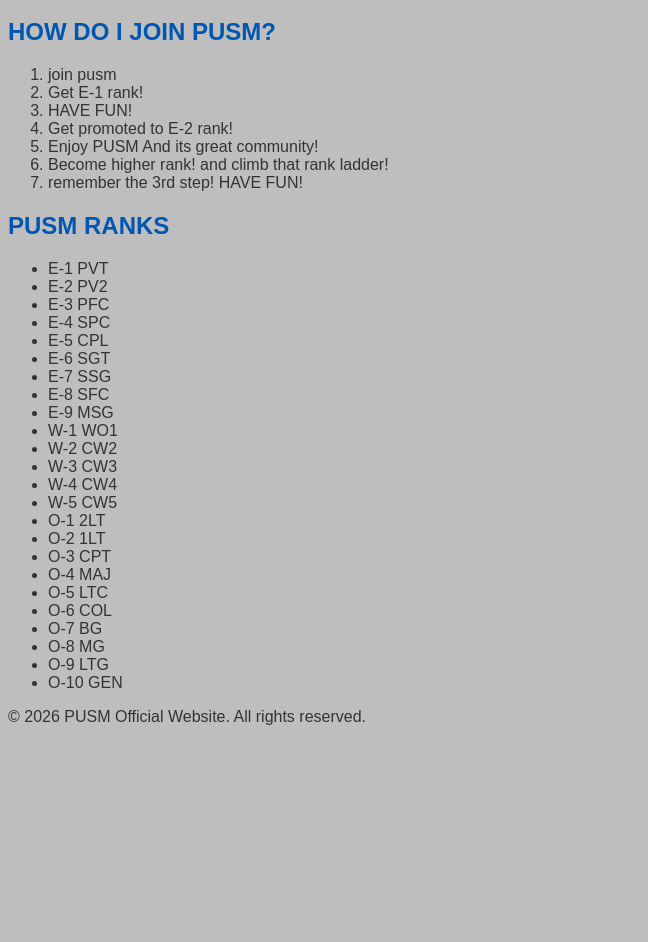
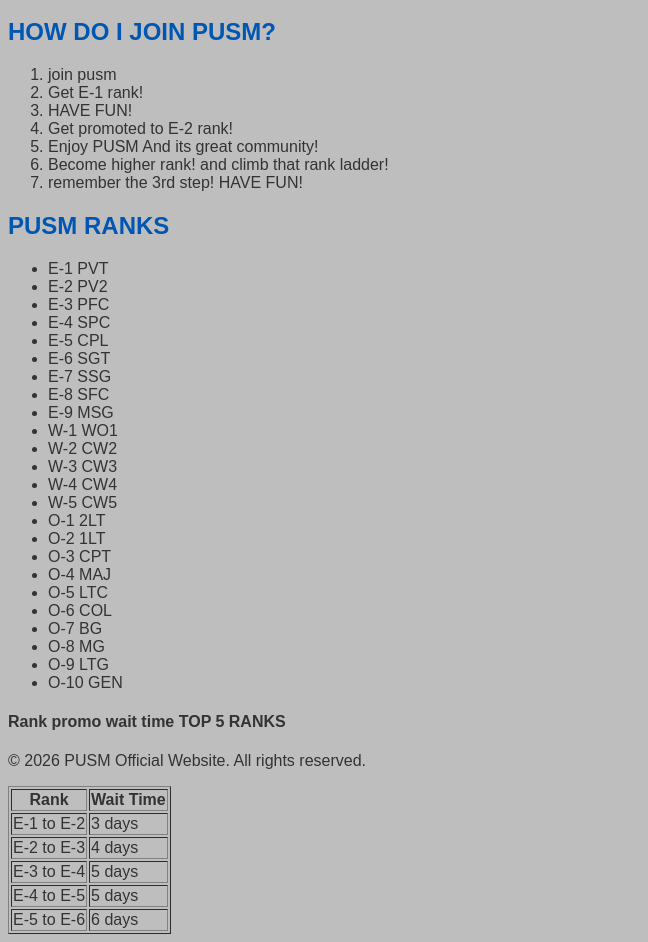
Before and after one commit to ps34real/pusm, a plain HTML site: page index.html in a window 1280 px wide. Shown: the part 104-1046 px from the top of the page, without its empty margins (0-648 px from the left). Before the commit the page ends 846 px from the top, so only its background shows below. Drawn offline with Linux system fonts and the light colour scheme.

Commit message:
Add rank promotion wait times table for clarity

```diff
--- a/index.html
+++ b/index.html
@@ -52,6 +52,32 @@
             <li> O-9 LTG </li>
             <li> O-10 GEN </li>
         </ul>
+        <h4> Rank promo wait time TOP 5 RANKS</h4>
+        <table border="1">
+            <tr>
+                <th>Rank</th>
+                <th>Wait Time </th>
+            </tr>
+            <tr>
+                <td>E-1 to E-2</td>
+                <td> 3 days </td>
+            </tr>
+            <tr>
+                <td>E-2 to E-3</td>
+                <td> 4 days</td>
+            </tr>
+            <tr>
+                <td>E-3 to E-4</td>
+                <td>5 days</td>
+            </tr>
+            <tr>
+                <td>E-4 to E-5</td>
+                <td>5 days</td>
+            </tr>
+            <tr>
+                <td>E-5 to E-6</td>
+                <td> 6 days</td>
+            </tr>
 </body>
 <footer>
         <p>© 2026 PUSM Official Website. All rights reserved.</p>
```
